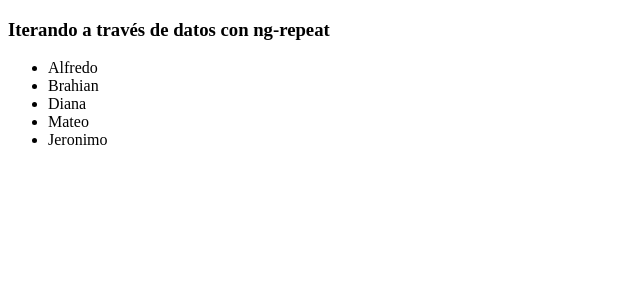
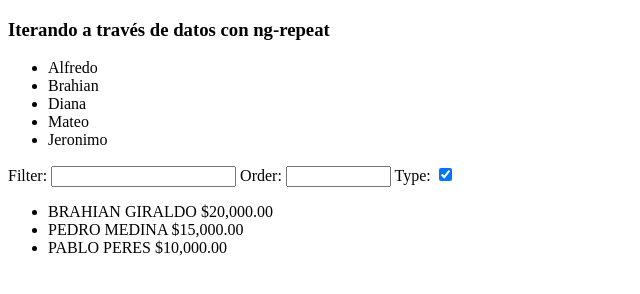
Before and after one commit to brahian609/intro_angular, a website: page index.html in a window 1280 px wide. Shown: the whole page, without its empty margins (0-640 px from the left). Drawn offline with nearby package versions, Linux system fonts and the light colour scheme.

Commit message:
feat(index): use filters 'orderBy' and 'filter'

```diff
--- a/index.html
+++ b/index.html
@@ -16,6 +16,28 @@
 
     </div>
 
+    <div ng-init="users=[{name: 'Brahian', last_name: 'Giraldo', money: 20000},{name: 'Pedro', last_name: 'Medina', money: 15000},{name: 'Pablo', last_name: 'Peres', money: 10000}]">
+
+        Filter: <input type="text" ng-model="myFilter">
+        Order: <input type="text" ng-model="order" size="10">
+        Type: <input type="checkbox"
+                     ng-checked="true"
+                     ng-model="type"
+                     ng-true-value="''"
+                     ng-false-value="'-'">
+        {{type}}
+
+
+        <ul>
+            <li ng-repeat="user in users | filter: myFilter | orderBy: type + order track by $index">
+                {{ user.name | uppercase }}
+                {{ user.last_name | uppercase }}
+                {{ user.money | currency }}
+            </li>
+        </ul>
+
+    </div>
+
 
 <script src="node_modules/angular/angular.js"></script>
 
```
